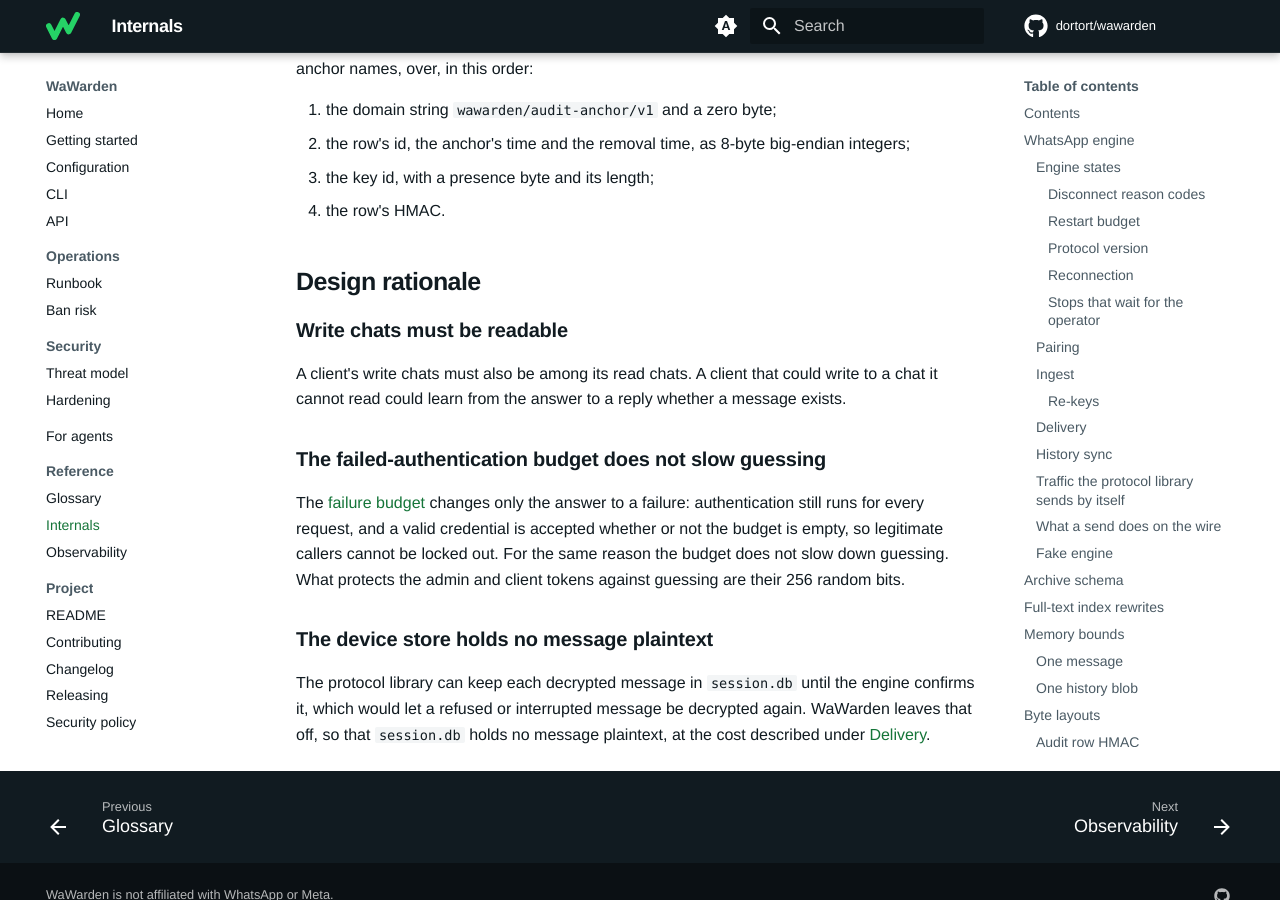
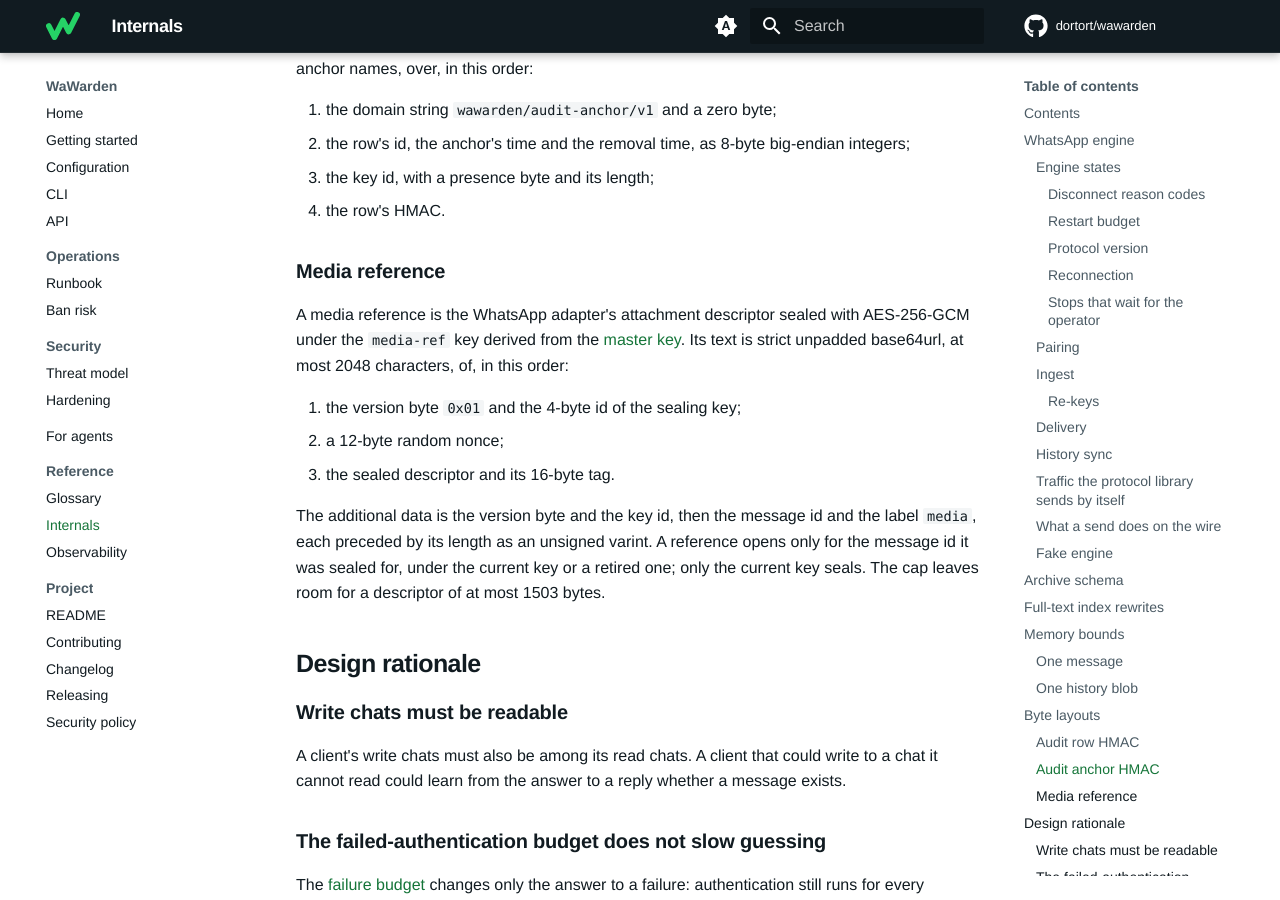
Before and after one commit to dortort/wawarden, an MkDocs documentation site: the page built from docs/internals.md, in a window 1280 px wide and 900 px high, scrolled down 16615 px. Built offline with MkDocs 1.6.1 and Material for MkDocs 9.7.7, drawn with Linux system fonts in a browser that asks for light colours; comment, search, counter and statistics services are not loaded.

Commit message:
docs(internals): describe the media reference layout
Co-Authored-By: Claude Opus 5.5 <noreply@anthropic.com>
Co-Authored-By: Claude Fable 5.1 <noreply@anthropic.com>

```diff
--- a/docs/internals.md
+++ b/docs/internals.md
@@ -711,6 +711,23 @@ The [audit anchor](observability.md#audit-retention)'s HMAC is HMAC-SHA256 under
 3. the key id, with a presence byte and its length;
 4. the row's HMAC.
 
+### Media reference
+
+A media reference is the WhatsApp adapter's attachment descriptor sealed with
+AES-256-GCM under the `media-ref` key derived from the
+[master key](configuration.md#master-key). Its text is strict unpadded
+base64url, at most 2048 characters, of, in this order:
+
+1. the version byte `0x01` and the 4-byte id of the sealing key;
+2. a 12-byte random nonce;
+3. the sealed descriptor and its 16-byte tag.
+
+The additional data is the version byte and the key id, then the message id and
+the label `media`, each preceded by its length as an unsigned varint. A
+reference opens only for the message id it was sealed for, under the current
+key or a retired one; only the current key seals. The cap leaves room for a
+descriptor of at most 1503 bytes.
+
 ## Design rationale
 
 ### Write chats must be readable
```
